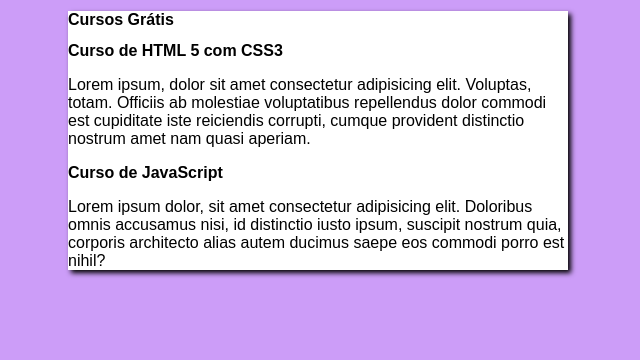
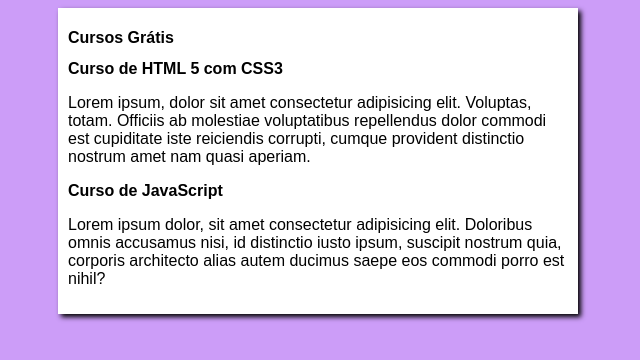
Before and after one commit to marciodaniloms/projeto-site, a plain HTML site: page index.html in a window 1280 px wide. Shown: the whole page, without its empty margins (322-962 px from the left). Drawn offline with Linux system fonts and the light colour scheme.

Commit message:
Update style.css

```diff
--- a/estilos/style.css
+++ b/estilos/style.css
@@ -11,6 +11,6 @@ main{
     background-color: white;
     width: 500px;
     margin: auto;
-    padding 10px;
+    padding: 10px;
     box-shadow:3px 3px 5px rgba(0, 0, 0, 473);
 }
```
